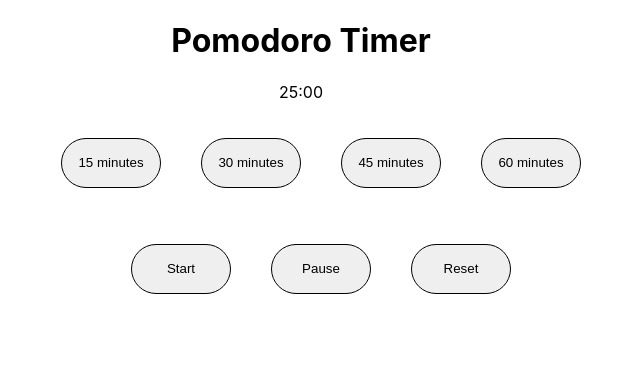
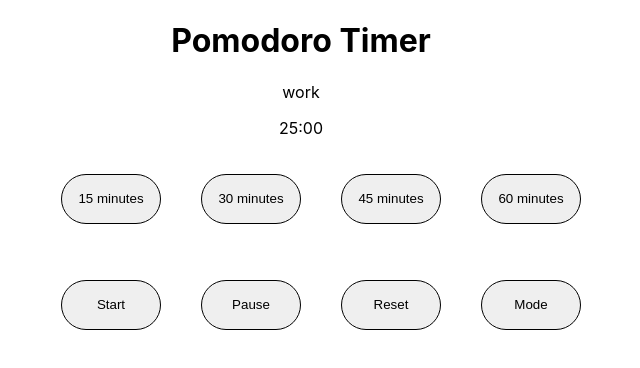
Before and after one commit to William-Mejia-Learning/pomodoro-timer, a React (Create React App) app in the folder client/: page / in a window 1280 px wide. Shown: the top 368 px of the page, without its empty margins (339-979 px from the left). Built offline with nearby package versions, Linux system fonts and the light colour scheme.

Commit message:
feat:timer can switch modes from break to work, there is also a button that does the same functionality

```diff
--- a/client/src/App.js
+++ b/client/src/App.js
@@ -4,6 +4,7 @@ import React, { useState, useRef } from "react";
 function App() {
   const [timer, setTimer] = useState(1500);
   const [selected, setSelected] = useState(1500);
+  const [mode, setMode] = useState('work');
   const intervalRef = useRef(null);
 
 
@@ -13,7 +14,13 @@ function App() {
         if (prevTime > 0) {
           return prevTime - 1;
         } else {
-          return 0;
+          if(mode === 'work'){
+            handleMode('break')
+            setTimer(5)
+          } else {
+            handleMode('work')
+            setTimer(selected)
+          }
         }
       });
     }, 1000);
@@ -24,6 +31,11 @@ function App() {
 
     const handleReset = (time) => {
       setTimer(time)
+      clearInterval(intervalRef.current)
+    }
+
+    const handleMode = (modes) => {
+      setMode(modes)
       clearInterval(intervalRef.current)
     }
 
@@ -40,15 +52,16 @@ function App() {
     <div className="App">
       <h1>Pomodoro Timer</h1>
       <div>
+        <p>{mode}</p>
         <p>{formatTime(timer)}</p>
       </div>
       <ul>
         <li>
           <button
             onClick={() => {
-              handleSelected(900);
-              setTimer(900);
-              handleReset(900)
+              handleSelected(7);
+              setTimer(7);
+              handleReset(7)
             }}
           >
             15 minutes
@@ -93,6 +106,15 @@ function App() {
         <li>
           <button onClick={() => handleReset(selected)}>Reset</button>
         </li>
+        <li>
+          <button onClick={() => {
+            if(mode === 'work'){
+              handleMode('break')
+            } else {
+              handleMode('work')
+            }
+          }}>Mode</button>
+        </li>
       </ul>
     </div>
   );
```
